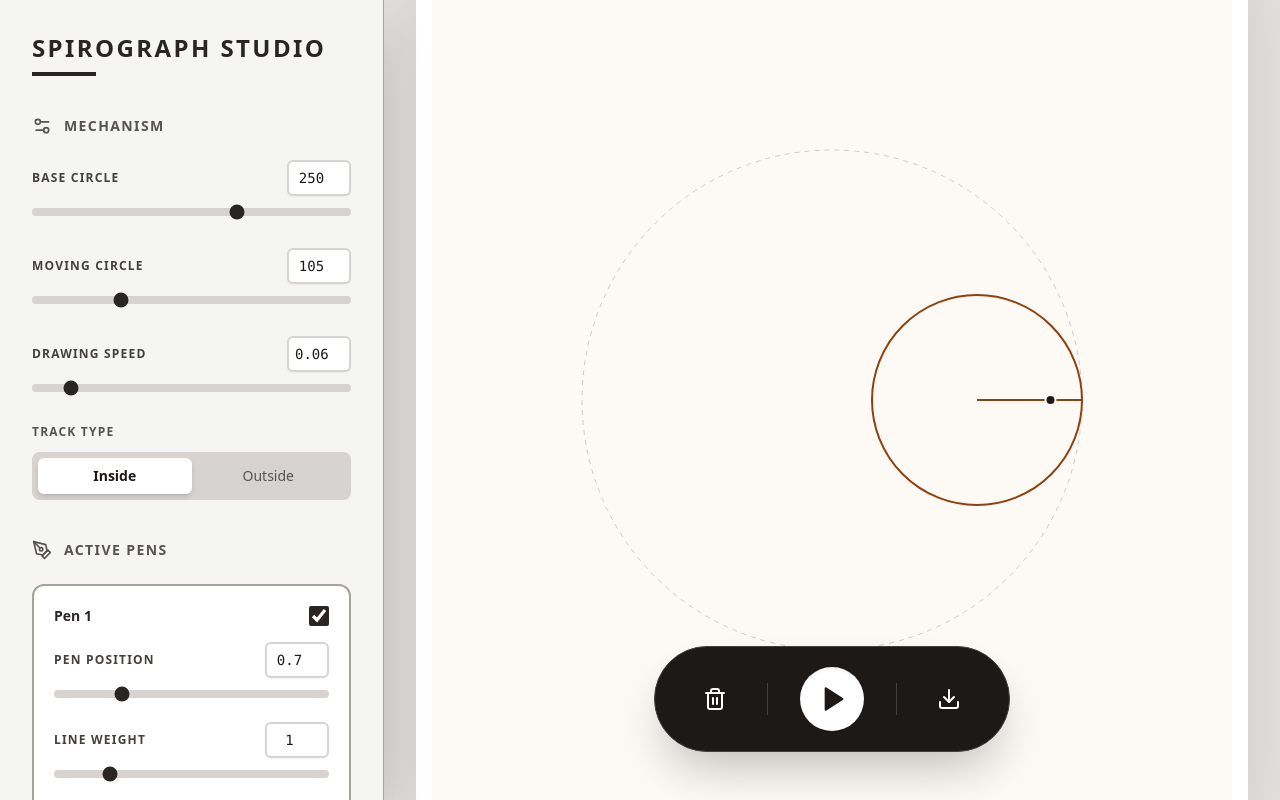
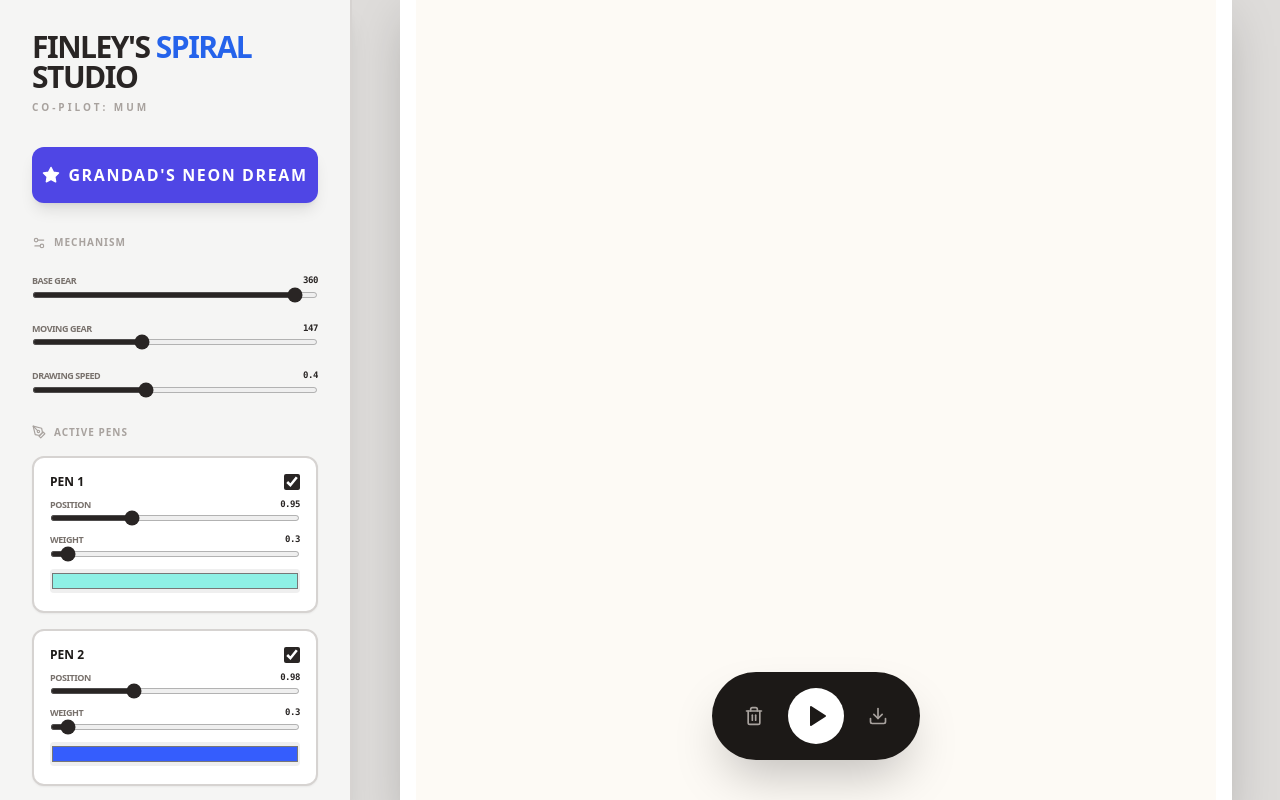
Before and after one commit to jamiedavo/spirographic-studio, a React (Vite) app: page / in a window 1280 px wide. Built offline with nearby package versions, Linux system fonts and the light colour scheme.

Commit message:
Rename SpirographStudio and update configurations
Refactor SpirographStudio to FinleySpiralStudio, update pen settings, and adjust drawing speed.

```diff
--- a/src/App.jsx
+++ b/src/App.jsx
@@ -1,25 +1,26 @@
 import React, { useState, useEffect, useRef, useCallback } from 'react';
-import { Play, Pause, Trash2, Download, Settings2, PenTool, Eye, EyeOff } from 'lucide-react';
+import { Play, Pause, Trash2, Download, Settings2, PenTool, Eye, EyeOff, Star } from 'lucide-react';
 
 const CANVAS_SIZE = 800;
 const COLORS = {
   paper: '#fdfaf5',
-  grid: '#e8e2d8',
   graphite: '#1c1917',
   brass: '#92400e',
-  guideMed: 'rgba(28, 25, 23, 0.2)',
-  sidebarBg: '#f3f1ed',
+  guideMed: 'rgba(28, 25, 23, 0.15)',
 };
 
-const SpirographStudio = () => {
-  const [outerRadius, setOuterRadius] = useState(250);
-  const [innerRadius, setInnerRadius] = useState(105);
+// Math Helper: Greatest Common Divisor
+const gcd = (a, b) => b ? gcd(b, a % b) : a;
+
+const FinleySpiralStudio = () => {
+  const [outerRadius, setOuterRadius] = useState(360);
+  const [innerRadius, setInnerRadius] = useState(147);
   const [isEpicycloid, setIsEpicycloid] = useState(false);
-  const [speed, setSpeed] = useState(0.06);
+  const [speed, setSpeed] = useState(0.4);
   const [pens, setPens] = useState([
-    { id: 1, offset: 0.7, color: '#1c1917', active: true, width: 1.0 },
-    { id: 2, offset: 0.4, color: '#44403c', active: false, width: 1.0 },
-    { id: 3, offset: 0.9, color: '#92400e', active: false, width: 1.0 },
+    { id: 1, offset: 0.95, color: '#8ef0e5', active: true, width: 0.3 },
+    { id: 2, offset: 0.98, color: '#355dfd', active: true, width: 0.3 },
+    { id: 3, offset: 0.50, color: '#bc01d5', active: true, width: 0.4 },
   ]);
 
   const [showGuides, setShowGuides] = useState(true);
@@ -30,12 +31,20 @@ const SpirographStudio = () => {
   const requestRef = useRef();
   const angleRef = useRef(0);
 
+  // Calculate closure: Total rotations needed to finish the loop
+  const getTargetAngle = useCallback(() => {
+    const common = gcd(Math.round(outerRadius), Math.round(innerRadius));
+    const circuits = Math.round(innerRadius) / common;
+    return circuits * Math.PI * 2;
+  }, [outerRadius, innerRadius]);
+
   const drawGuides = useCallback(() => {
     const overlayCtx = overlayCanvasRef.current?.getContext('2d');
     if (!overlayCtx) return;
+    overlayCtx.clearRect(0, 0, CANVAS_SIZE, CANVAS_SIZE);
 
-    overlayCtx.clearRect(0, 0, CANVAS_SIZE, CANVAS_SIZE);
-    if (!showGuides) return;
+    // Auto-hide guides if finished or explicitly toggled off
+    if (!showGuides || angleRef.current >= getTargetAngle()) return;
 
     const centerX = CANVAS_SIZE / 2;
     const centerY = CANVAS_SIZE / 2;
@@ -49,7 +58,6 @@ const SpirographStudio = () => {
     overlayCtx.arc(centerX, centerY, outerRadius, 0, Math.PI * 2);
     overlayCtx.strokeStyle = COLORS.guideMed;
     overlayCtx.setLineDash([5, 5]);
-    overlayCtx.lineWidth = 1;
     overlayCtx.stroke();
     overlayCtx.setLineDash([]);
 
@@ -63,28 +71,24 @@ const SpirographStudio = () => {
     overlayCtx.moveTo(cx, cy);
     overlayCtx.lineTo(cx + innerRadius * Math.cos(rotation), cy + innerRadius * Math.sin(rotation));
     overlayCtx.stroke();
-
-    pens.forEach(pen => {
-      if (!pen.active) return;
-      const px = cx + (innerRadius * pen.offset) * Math.cos(rotation);
-      const py = cy + (innerRadius * pen.offset) * Math.sin(rotation);
-      overlayCtx.beginPath();
-      overlayCtx.arc(px, py, 5, 0, Math.PI * 2);
-      overlayCtx.fillStyle = pen.color;
-      overlayCtx.fill();
-      overlayCtx.strokeStyle = 'white';
-      overlayCtx.lineWidth = 2;
-      overlayCtx.stroke();
-    });
-  }, [showGuides, outerRadius, innerRadius, isEpicycloid, pens]);
-
-  useEffect(() => { drawGuides(); }, [drawGuides, outerRadius, innerRadius, isEpicycloid, pens, showGuides]);
+  }, [showGuides, outerRadius, innerRadius, isEpicycloid, getTargetAngle]);
 
   const animate = useCallback(() => {
     if (!isPlaying) return;
+
+    const target = getTargetAngle();
+    if (angleRef.current >= target) {
+      setIsPlaying(false);
+      setShowGuides(false); // Hide guides when finished
+      return;
+    }
+
     const mainCtx = mainCanvasRef.current.getContext('2d');
-    const steps = 12;
+    const steps = 15;
+
     for (let s = 0; s < steps; s++) {
+      if (angleRef.current >= target) break;
+
       const prevAngle = angleRef.current;
       angleRef.current += speed / steps;
       const currentAngle = angleRef.current;
@@ -112,122 +116,117 @@ const SpirographStudio = () => {
     }
     drawGuides();
     requestRef.current = requestAnimationFrame(animate);
-  }, [isPlaying, outerRadius, innerRadius, isEpicycloid, speed, pens, drawGuides]);
+  }, [isPlaying, outerRadius, innerRadius, isEpicycloid, speed, pens, drawGuides, getTargetAngle]);
 
   useEffect(() => {
     if (isPlaying) requestRef.current = requestAnimationFrame(animate);
     return () => cancelAnimationFrame(requestRef.current);
   }, [isPlaying, animate]);
 
-  useEffect(() => {
-    const ctx = mainCanvasRef.current.getContext('2d');
-    ctx.fillStyle = COLORS.paper;
-    ctx.fillRect(0, 0, CANVAS_SIZE, CANVAS_SIZE);
-  }, []);
-
   const handleClear = () => {
     const ctx = mainCanvasRef.current.getContext('2d');
     ctx.fillStyle = COLORS.paper;
     ctx.fillRect(0, 0, CANVAS_SIZE, CANVAS_SIZE);
     angleRef.current = 0;
+    setShowGuides(true);
     drawGuides();
   };
 
+  const loadGrandadsFavorite = () => {
+    handleClear();
+    setOuterRadius(360);
+    setInnerRadius(147);
+    setIsEpicycloid(false);
+    setSpeed(0.4);
+    setPens([
+      { id: 1, offset: 0.95, color: '#8ef0e5', active: true, width: 0.3 },
+      { id: 2, offset: 0.98, color: '#355dfd', active: true, width: 0.3 },
+      { id: 3, offset: 0.50, color: '#bc01d5', active: true, width: 0.4 },
+    ]);
+  };
+
   return (
-    <div className="flex h-screen w-full overflow-hidden text-stone-900" style={{ backgroundColor: '#e7e5e4' }}>
-      <aside className="w-96 h-full border-r border-stone-400 bg-stone-100 shadow-2xl overflow-y-auto p-8 flex flex-col gap-10 z-10">
+    <div className="flex h-screen w-full bg-stone-200 overflow-hidden text-stone-900">
+      <aside className="w-96 h-full bg-stone-100 border-r-2 border-stone-300 shadow-xl p-8 flex flex-col gap-8 z-10 overflow-y-auto">
         <header>
-          <h1 className="text-2xl font-bold tracking-widest uppercase text-stone-800">Spirograph Studio</h1>
-          <div className="h-1 w-16 bg-stone-800 mt-2"></div>
+          <h1 className="text-3xl font-black tracking-tighter text-stone-800 uppercase leading-none">
+            Finley's <span className="text-blue-600">Spiral</span> Studio
+          </h1>
+          <p className="text-[10px] mt-2 font-bold uppercase tracking-[0.3em] text-stone-400">Co-Pilot: Mum</p>
         </header>
 
-        <section className="flex flex-col gap-6">
-          <div className="flex items-center gap-3 text-stone-600">
-            <Settings2 size={20} />
-            <h2 className="text-sm font-black uppercase tracking-widest">Mechanism</h2>
+        <button onClick={loadGrandadsFavorite} className="w-full py-4 bg-indigo-600 text-white rounded-xl font-bold uppercase tracking-widest flex items-center justify-center gap-2 shadow-lg hover:bg-indigo-700 transition-all">
+          <Star size={18} fill="currentColor" /> Grandad's Neon Dream
+        </button>
+
+        <section className="space-y-6">
+          <div className="flex items-center gap-2 text-stone-400 uppercase text-[10px] font-black tracking-widest">
+            <Settings2 size={14} /> Mechanism
           </div>
-          <div className="space-y-8">
-            <ControlGroup label="Base Circle" value={outerRadius} min={10} max={380} onChange={setOuterRadius} />
-            <ControlGroup label="Moving Circle" value={innerRadius} min={5} max={380} onChange={setInnerRadius} />
-            <ControlGroup label="Drawing Speed" value={speed} min={0.01} max={0.5} step={0.01} onChange={setSpeed} />
-
-            <div className="flex flex-col gap-3">
-              <label className="text-xs font-bold uppercase tracking-widest text-stone-600">Track Type</label>
-              <div className="flex p-1.5 bg-stone-300 rounded-lg">
-                <button onClick={() => setIsEpicycloid(false)} className={`flex-1 py-2 text-sm rounded-md transition-all ${!isEpicycloid ? 'bg-white shadow-md font-bold text-stone-900' : 'text-stone-600 hover:text-stone-800'}`}>Inside</button>
-                <button onClick={() => setIsEpicycloid(true)} className={`flex-1 py-2 text-sm rounded-md transition-all ${isEpicycloid ? 'bg-white shadow-md font-bold text-stone-900' : 'text-stone-600 hover:text-stone-800'}`}>Outside</button>
-              </div>
-            </div>
-          </div>
+          <ControlGroup label="Base Gear" value={outerRadius} min={10} max={380} onChange={setOuterRadius} />
+          <ControlGroup label="Moving Gear" value={innerRadius} min={5} max={380} onChange={setInnerRadius} />
+          <ControlGroup label="Drawing Speed" value={speed} min={0.01} max={1.0} step={0.01} onChange={setSpeed} />
         </section>
 
-        <section className="flex flex-col gap-6">
-          <div className="flex items-center gap-3 text-stone-600">
-            <PenTool size={20} />
-            <h2 className="text-sm font-black uppercase tracking-widest">Active Pens</h2>
+        <section className="space-y-4">
+          <div className="flex items-center gap-2 text-stone-400 uppercase text-[10px] font-black tracking-widest">
+            <PenTool size={14} /> Active Pens
           </div>
           {pens.map((pen, idx) => (
-            <div key={pen.id} className={`p-5 rounded-xl border-2 transition-all ${pen.active ? 'border-stone-400 bg-white' : 'border-transparent opacity-50 bg-stone-200'}`}>
-              <div className="flex justify-between items-center mb-4">
-                <span className="text-sm font-bold text-stone-800">Pen {idx + 1}</span>
-                <input type="checkbox" className="w-5 h-5 accent-stone-800 cursor-pointer" checked={pen.active} onChange={(e) => {
+            <div key={pen.id} className={`p-4 rounded-xl border-2 transition-all ${pen.active ? 'bg-white border-stone-300 shadow-sm' : 'opacity-40 border-transparent'}`}>
+              <div className="flex justify-between items-center mb-2">
+                <span className="text-xs font-bold uppercase">Pen {idx + 1}</span>
+                <input type="checkbox" checked={pen.active} onChange={(e) => {
                   const newPens = [...pens];
                   newPens[idx].active = e.target.checked;
                   setPens(newPens);
-                }} />
+                }} className="w-4 h-4 accent-stone-800" />
               </div>
               {pen.active && (
-                <div className="space-y-6">
-                  <ControlGroup label="Pen Position" value={pen.offset} min={0} max={3} step={0.01} onChange={(v) => {
+                <div className="space-y-3">
+                  <ControlGroup label="Position" value={pen.offset} min={0} max={3} step={0.01} onChange={(v) => {
                     const newPens = [...pens];
                     newPens[idx].offset = v;
                     setPens(newPens);
                   }} />
-                  {/* --- NEW DENSITY / WIDTH SLIDER --- */}
-                  <ControlGroup label="Line Weight" value={pen.width} min={0.1} max={5} step={0.1} onChange={(v) => {
+                  <ControlGroup label="Weight" value={pen.width} min={0.1} max={5} step={0.1} onChange={(v) => {
                     const newPens = [...pens];
                     newPens[idx].width = v;
                     setPens(newPens);
                   }} />
-                  <div className="flex justify-between items-center pt-2">
-                    <label className="text-xs font-bold uppercase text-stone-500 tracking-tighter">Ink Color</label>
-                    <input type="color" value={pen.color} className="w-8 h-8 cursor-pointer rounded overflow-hidden" onChange={(e) => {
-                      const newPens = [...pens];
-                      newPens[idx].color = e.target.value;
-                      setPens(newPens);
-                    }} />
-                  </div>
+                  <input type="color" value={pen.color} className="w-full h-6 rounded cursor-pointer mt-1" onChange={(e) => {
+                    const newPens = [...pens];
+                    newPens[idx].color = e.target.value;
+                    setPens(newPens);
+                  }} />
                 </div>
               )}
             </div>
           ))}
         </section>
 
-        <button onClick={() => setShowGuides(!showGuides)} className={`mt-auto w-full flex items-center justify-center gap-3 py-4 rounded-xl text-sm font-black uppercase tracking-widest transition-all ${showGuides ? 'bg-stone-800 text-white shadow-lg' : 'bg-white border-2 border-stone-400 text-stone-600'}`}>
-          {showGuides ? <Eye size={20} /> : <EyeOff size={20} />}
-          Guides {showGuides ? 'Visible' : 'Hidden'}
+        <button onClick={() => setShowGuides(!showGuides)} className="mt-auto py-3 rounded-lg border-2 border-stone-300 text-[10px] font-black uppercase tracking-widest hover:bg-white transition-all">
+          {showGuides ? 'Hide Blueprint Guides' : 'Show Blueprint Guides'}
         </button>
       </aside>
 
-      <main className="flex-1 relative flex items-center justify-center p-8 bg-stone-300/30">
-        <div className="relative shadow-[0_0_60px_rgba(0,0,0,0.1)] rounded-sm overflow-hidden bg-white border-[16px] border-white">
-          <canvas ref={mainCanvasRef} width={CANVAS_SIZE} height={CANVAS_SIZE} />
-          <canvas ref={overlayCanvasRef} width={CANVAS_SIZE} height={CANVAS_SIZE} className="absolute top-0 left-0 pointer-events-none" />
+      <main className="flex-1 flex items-center justify-center p-12 bg-stone-300/50 relative">
+        <div className="bg-white p-4 shadow-2xl rounded-sm relative">
+          <canvas ref={mainCanvasRef} width={CANVAS_SIZE} height={CANVAS_SIZE} style={{ backgroundColor: COLORS.paper }} />
+          <canvas ref={overlayCanvasRef} width={CANVAS_SIZE} height={CANVAS_SIZE} className="absolute top-4 left-4 pointer-events-none" />
         </div>
 
-        <div className="absolute bottom-12 left-1/2 -translate-x-1/2 flex items-center gap-8 px-10 py-5 bg-stone-900 text-white rounded-full shadow-2xl border border-stone-700">
-          <button onClick={handleClear} className="p-2 hover:text-red-400 transition-colors" title="Wipe Paper"><Trash2 size={24} /></button>
-          <div className="h-8 w-px bg-stone-700"></div>
-          <button onClick={() => setIsPlaying(!isPlaying)} className="w-16 h-16 flex items-center justify-center rounded-full bg-white text-stone-900 hover:scale-105 transition-transform shadow-inner">
-            {isPlaying ? <Pause size={28} fill="currentColor" /> : <Play size={28} className="ml-1" fill="currentColor" />}
+        <div className="absolute bottom-10 flex items-center gap-6 bg-stone-900 px-8 py-4 rounded-full shadow-2xl">
+          <button onClick={handleClear} className="text-stone-400 hover:text-red-400 transition-colors"><Trash2 size={20}/></button>
+          <button onClick={() => setIsPlaying(!isPlaying)} className="w-14 h-14 bg-white rounded-full flex items-center justify-center text-stone-900 hover:scale-105 transition-all">
+            {isPlaying ? <Pause size={24} fill="currentColor"/> : <Play size={24} className="ml-1" fill="currentColor"/>}
           </button>
-          <div className="h-8 w-px bg-stone-700"></div>
           <button onClick={() => {
             const link = document.createElement('a');
-            link.download = 'spirograph.png';
+            link.download = `Finley-Art-${Date.now()}.png`;
             link.href = mainCanvasRef.current.toDataURL();
             link.click();
-          }} className="p-2 hover:text-amber-400 transition-colors" title="Export Design"><Download size={24} /></button>
+          }} className="text-stone-400 hover:text-blue-400 transition-colors"><Download size={20}/></button>
         </div>
       </main>
     </div>
@@ -235,25 +234,13 @@ const SpirographStudio = () => {
 };
 
 const ControlGroup = ({ label, value, min, max, step = 1, onChange }) => (
-  <div className="flex flex-col gap-3">
-    <div className="flex justify-between items-center">
-      <label className="text-xs font-black uppercase tracking-widest text-stone-700">{label}</label>
-      <input
-        type="number"
-        value={value}
-        step={step}
-        onChange={(e) => onChange(parseFloat(e.target.value) || 0)}
-        className="w-16 bg-white border-2 border-stone-300 rounded-md p-1.5 text-sm font-mono text-center focus:outline-none focus:border-stone-800 text-stone-900 shadow-sm"
-      />
+  <div className="flex flex-col gap-1">
+    <div className="flex justify-between text-[9px] font-black uppercase text-stone-500 tracking-tighter">
+      <span>{label}</span>
+      <span className="font-mono text-stone-800">{value}</span>
     </div>
-    <input
-      type="range"
-      min={min} max={max} step={step}
-      value={value}
-      onChange={(e) => onChange(parseFloat(e.target.value))}
-      className="w-full accent-stone-800 h-2 bg-stone-300 rounded-lg appearance-none cursor-pointer"
-    />
+    <input type="range" min={min} max={max} step={step} value={value} onChange={(e) => onChange(parseFloat(e.target.value))} className="w-full accent-stone-800 h-1.5 bg-stone-300 rounded-lg cursor-pointer" />
   </div>
 );
 
-export default SpirographStudio;
+export default FinleySpiralStudio;
```
